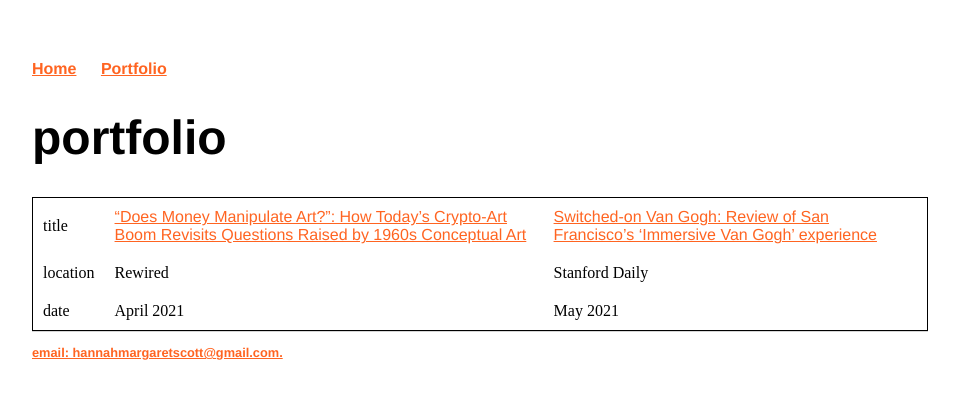
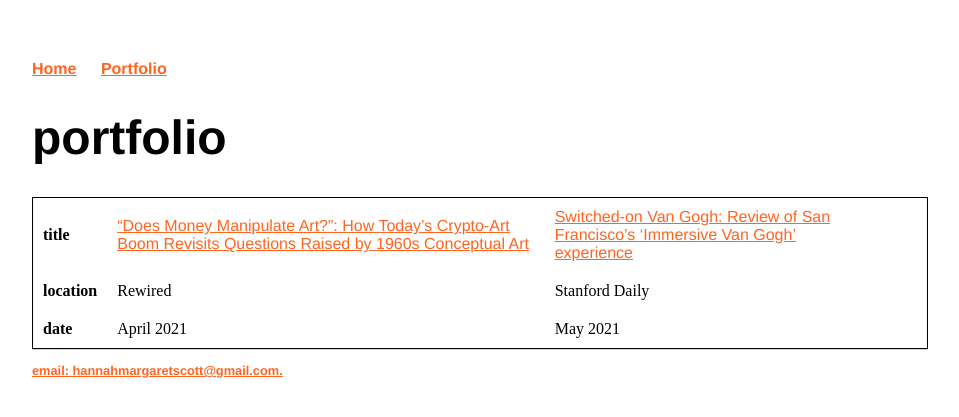
Before and after one commit to hannahmargaretscott/hannahmargaretscott.github.io, a Jekyll site: the page built from portfolio/index.html, in a window 1280 px wide. Shown: the top 417 px of the page, without its empty margins (160-1119 px from the left). Built offline with Jekyll 4.4.1, drawn with Linux system fonts in a browser that asks for light colours.

```diff
--- a/portfolio/index.html
+++ b/portfolio/index.html
@@ -8,21 +8,21 @@ title: portfolio
 
 <table>
   <tr>
-    <td>title</td>
+	  <td><b>title</b></td>
     <td><a href="https://stanfordrewired.com/post/crypto-art-1960s-conceptual-art">“Does Money Manipulate Art?”: How Today’s Crypto-Art Boom Revisits Questions Raised by 1960s Conceptual Art</a></td>
     <td><a href="https://www.stanforddaily.com/2021/05/20/switched-on-van-gogh-review-of-san-franciscos-immersive-van-gogh-experience/">Switched-on Van Gogh: Review of San Francisco’s ‘Immersive Van Gogh’ experience</a></td>
     <td></td>
     <td></td>
   </tr>
   <tr>
-    <td>location</td>
+	  <td><b>location</b></td>
     <td>Rewired</td>
     <td>Stanford Daily</td>
 	  <td></td>
 	  <td></td>
   </tr>
   <tr>
-    <td>date</td>
+	  <td><b>date</b></td>
     <td>April 2021</td>
     <td>May 2021</td>
     <td></td>
```
